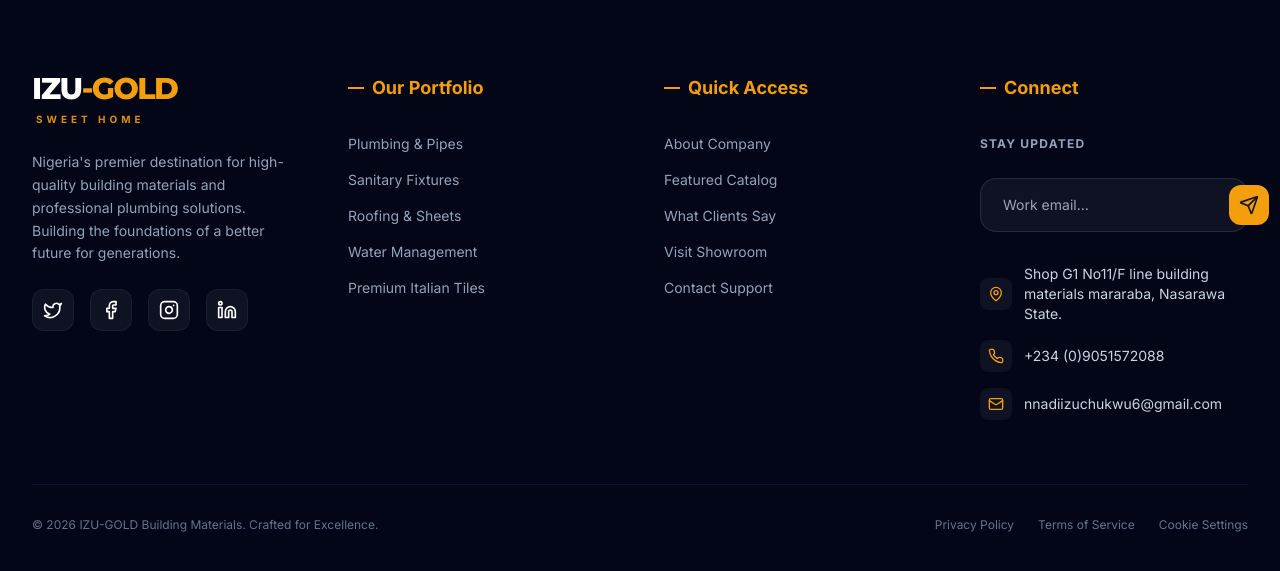
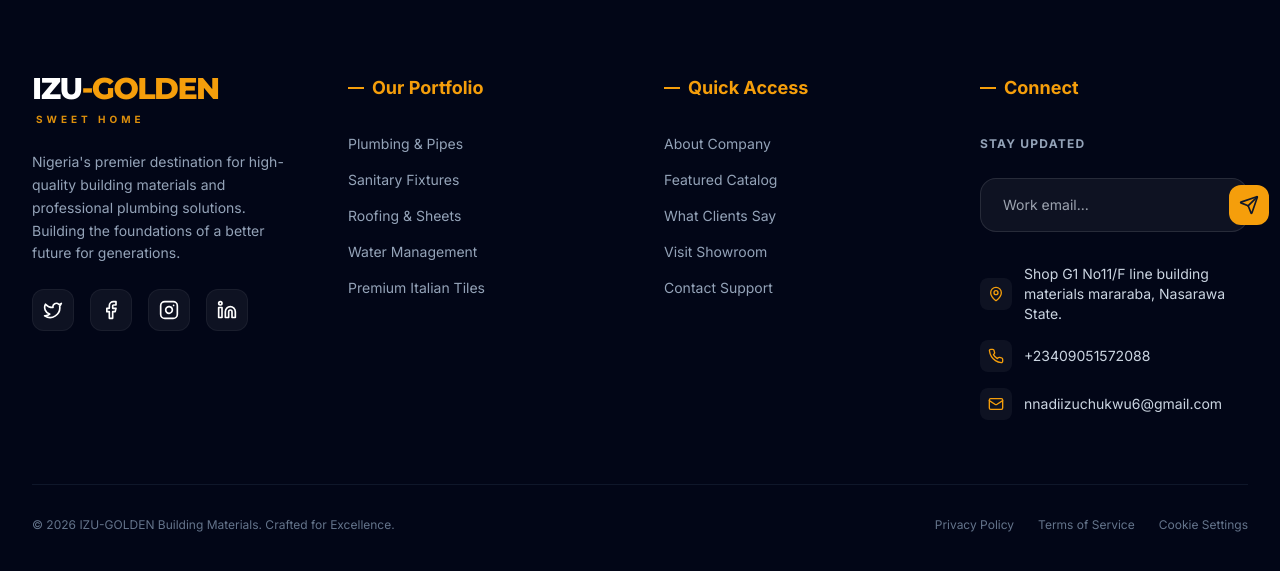
Before and after one commit to emmatimi/IZU-GOLD-landing-page, a React (Vite) app: page / in a window 1280 px wide. Shown: the part 5393-5964 px from the top of the page. Built offline with nearby package versions, Linux system fonts and the light colour scheme.

Commit message:
Update Footer.tsx

```diff
--- a/components/Footer.tsx
+++ b/components/Footer.tsx
@@ -31,7 +31,7 @@ const Footer: React.FC = () => {
           {/* Brand Info */}
         <div className="space-y-6">
             <div className="flex flex-col cursor-pointer" onClick={() => window.scrollTo({top: 0, behavior: 'smooth'})}>
-              <span className="text-3xl font-montserrat font-extrabold tracking-tighter leading-none">IZU<span className="text-amber-500">-GOLD</span></span>
+              <span className="text-3xl font-montserrat font-extrabold tracking-tighter leading-none">IZU<span className="text-amber-500">-GOLDEN</span></span>
               <span className="text-[10px] font-bold uppercase tracking-[0.4em] text-amber-500 mt-2 ml-1 opacity-90">Sweet Home</span>
             </div>
             <p className="text-slate-400 leading-relaxed text-sm">
@@ -111,7 +111,7 @@ const Footer: React.FC = () => {
               </div>
               <div className="flex items-center space-x-3 text-slate-300 text-sm">
                 <div className="bg-white/5 p-2 rounded-lg"><Phone className="w-4 h-4 text-amber-500" /></div>
-                <span>+234 (0)9051572088</span>
+                <span>+23409051572088</span>
               </div>
               <div className="flex items-center space-x-3 text-slate-300 text-sm">
                 <div className="bg-white/5 p-2 rounded-lg"><Mail className="w-4 h-4 text-amber-500" /></div>
@@ -122,7 +122,7 @@ const Footer: React.FC = () => {
         </div>
 
         <div className="pt-8 border-t border-slate-900 flex flex-col md:flex-row justify-between items-center text-slate-500 text-xs gap-4">
-          <p>© {new Date().getFullYear()} IZU-GOLD Building Materials. Crafted for Excellence.</p>
+          <p>© {new Date().getFullYear()} IZU-GOLDEN Building Materials. Crafted for Excellence.</p>
           <div className="flex space-x-6">
             <a href="#" className="hover:text-amber-500 transition-colors">Privacy Policy</a>
             <a href="#" className="hover:text-amber-500 transition-colors">Terms of Service</a>
```
